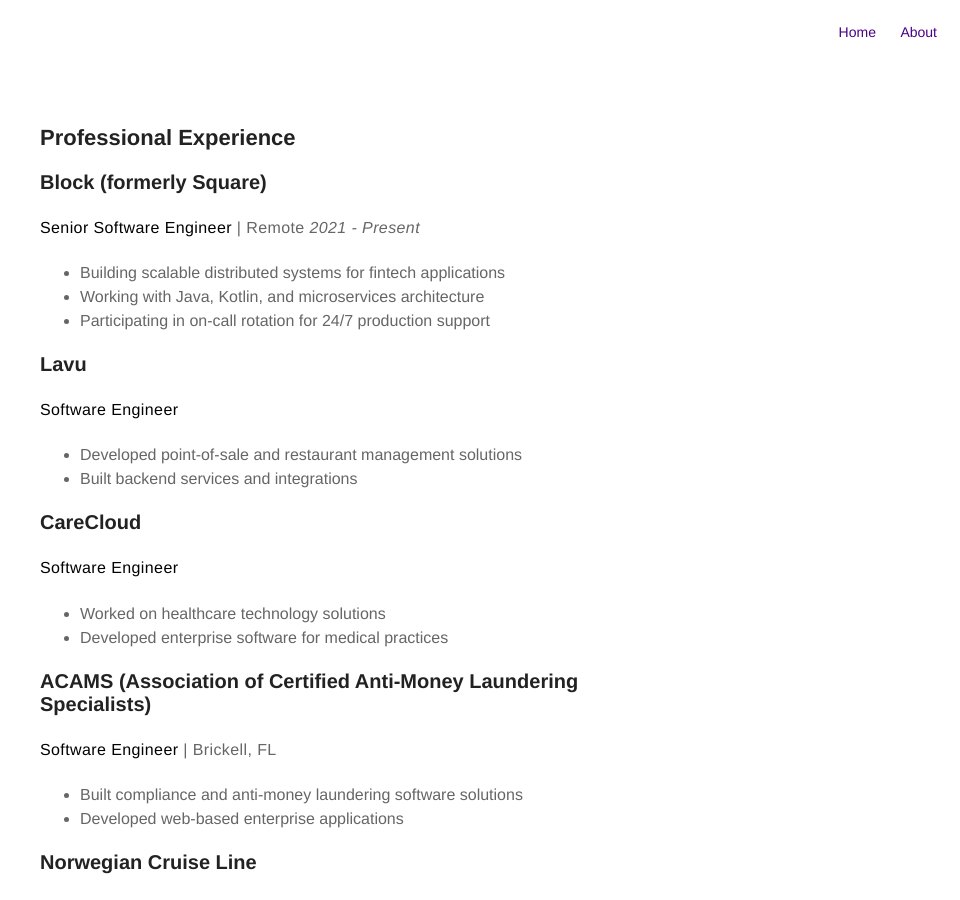
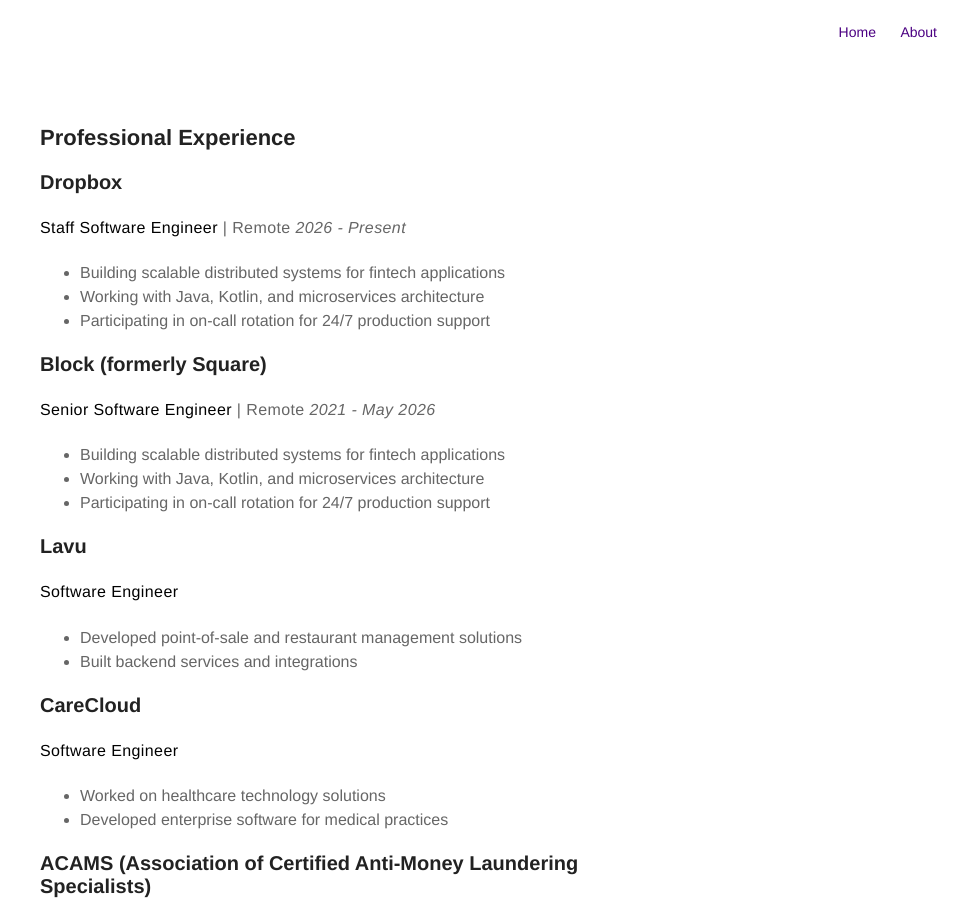
Before and after one commit to msavoury/msavoury.github.io, a Jekyll site: the page built from experience.md, in a window 1280 px wide and 900 px high. Shown: the whole window, without its empty margins (320-1280 px from the left). Built offline with Jekyll 4.4.1, drawn with Linux system fonts in a browser that asks for light colours.

Commit message:
Update experience.md

```diff
--- a/experience.md
+++ b/experience.md
@@ -5,9 +5,17 @@
 
 ## Professional Experience
 
+### Dropbox
+**Staff Software Engineer** | Remote
+*2026 - Present*
+
+- Building scalable distributed systems for fintech applications
+- Working with Java, Kotlin, and microservices architecture
+- Participating in on-call rotation for 24/7 production support
+
 ### Block (formerly Square)
 **Senior Software Engineer** | Remote
-*2021 - Present*
+*2021 - May 2026*
 
 - Building scalable distributed systems for fintech applications
 - Working with Java, Kotlin, and microservices architecture
```
